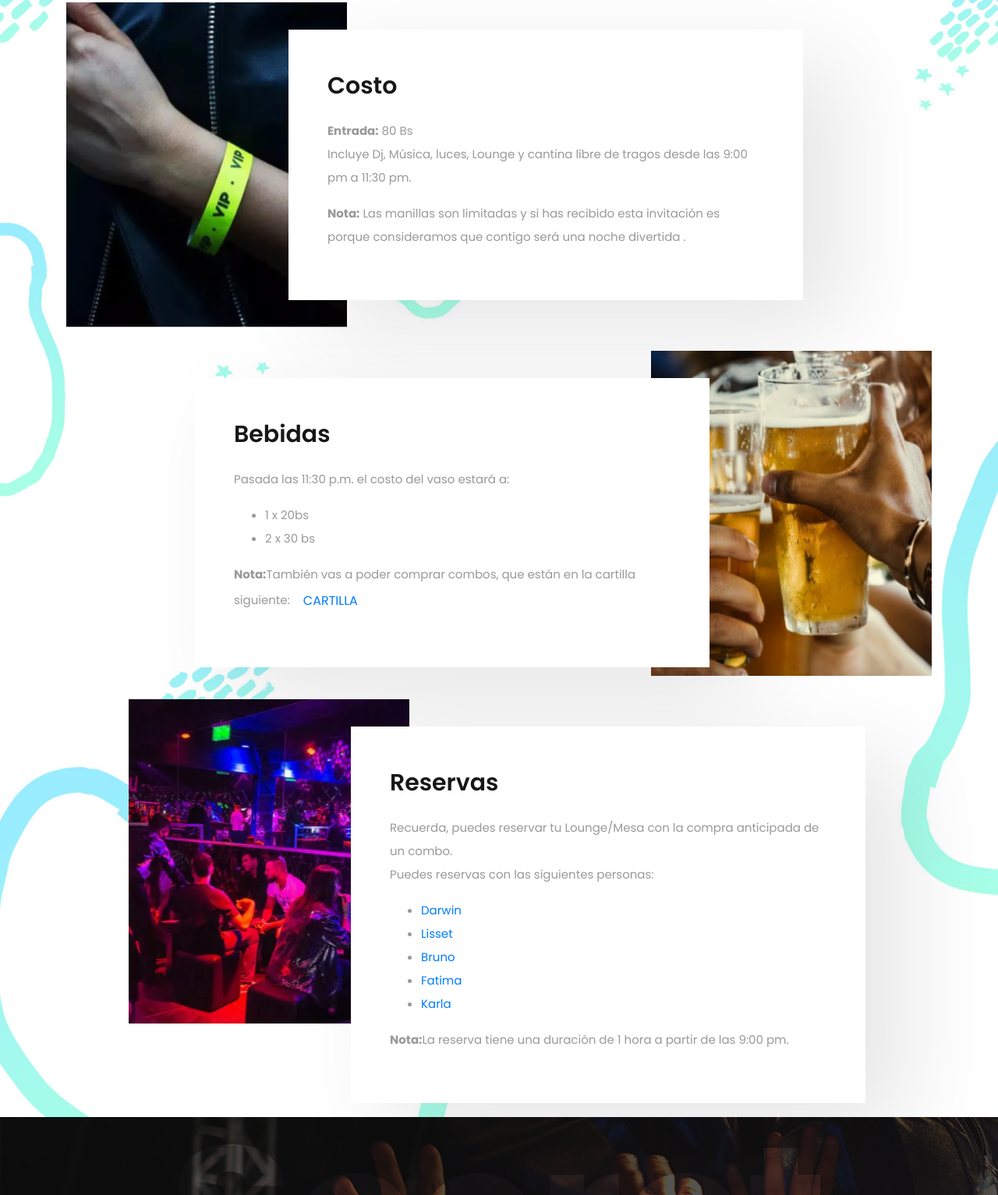
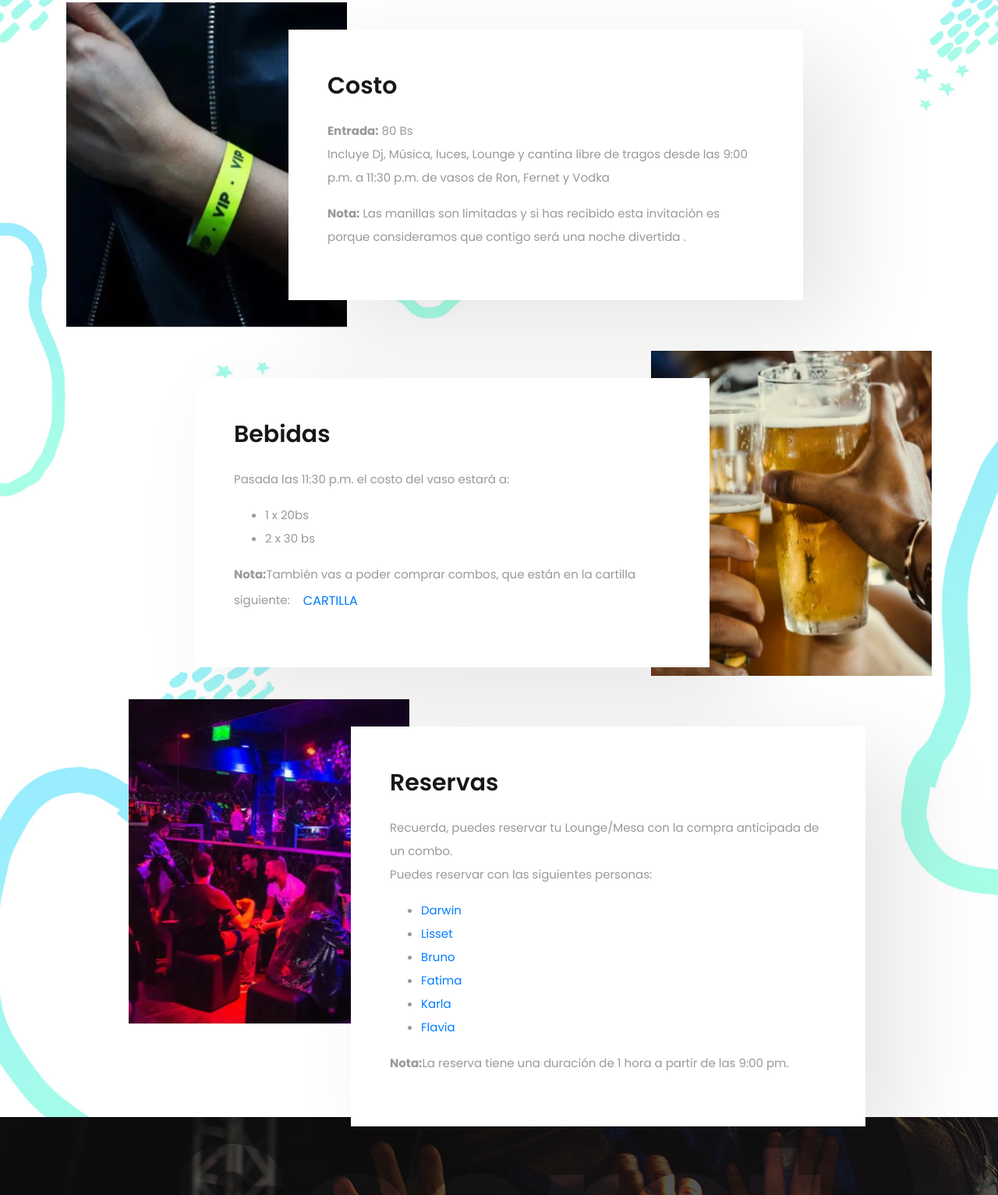
Before and after one commit to poehlmann/secret_party, a plain HTML site: page index.html in a window 1280 px wide. Shown: the part 1020-2553 px from the top of the page at 78% size. Drawn offline with nearby package versions, Linux system fonts and the light colour scheme; some packages are replaced by stand-ins of ours; a script that the page names is missing.

Commit message:
fiesta conteo

```diff
--- a/index.html
+++ b/index.html
@@ -203,7 +203,7 @@
                                         <div class="entry-content">
                                             <p>
                                                 <strong>Entrada:</strong> 80 Bs<br>
-                                                Incluye Dj, Música, luces, Lounge y cantina libre de tragos desde las 9:00 pm a 11:30 pm.
+                                                Incluye Dj, Música, luces, Lounge y cantina libre de tragos desde las 9:00 p.m. a 11:30 p.m. de vasos de Ron, Fernet y Vodka
                                             </p>
                                             <p>
                                                 <strong>Nota:</strong> Las manillas son limitadas y si has recibido esta invitación es porque consideramos que contigo será una noche divertida .
@@ -263,7 +263,7 @@
 
                                         <div class="entry-content">
                                             <p>Recuerda, puedes reservar tu Lounge/Mesa con la compra anticipada de un combo.<br>
-                                                Puedes reservas con las siguientes personas:
+                                                Puedes reservar con las siguientes personas:
                                             </p>
                                             <ul>
                                                 <li><a href="https://wa.link/oymhrw">Darwin</a></li>
@@ -271,6 +271,8 @@
                                                 <li><a href="https://wa.link/qpovn5">Bruno</a></li>
                                                 <li><a href="https://wa.link/rj1y2q">Fatima</a></li>
                                                 <li><a href="https://wa.link/lmejd0">Karla</a></li>
+                                                <li><a href="https://walink.co/91fcff">Flavia</a></li>
+
                                             </ul>
                                             <p><strong>Nota:</strong>La reserva tiene una duración de 1 hora a partir de las 9:00 pm.</p>
                                         </div><!-- entry-content -->
```
